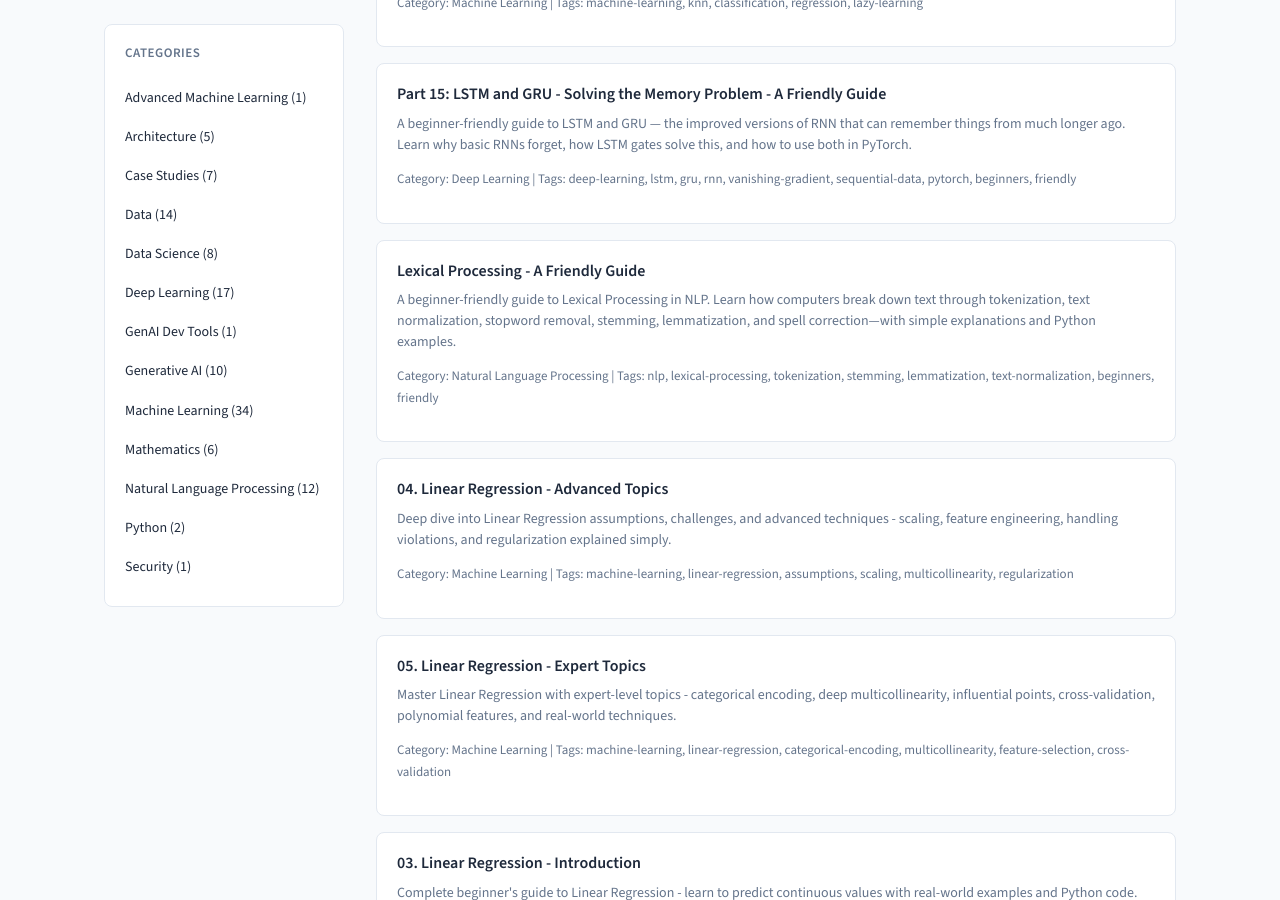
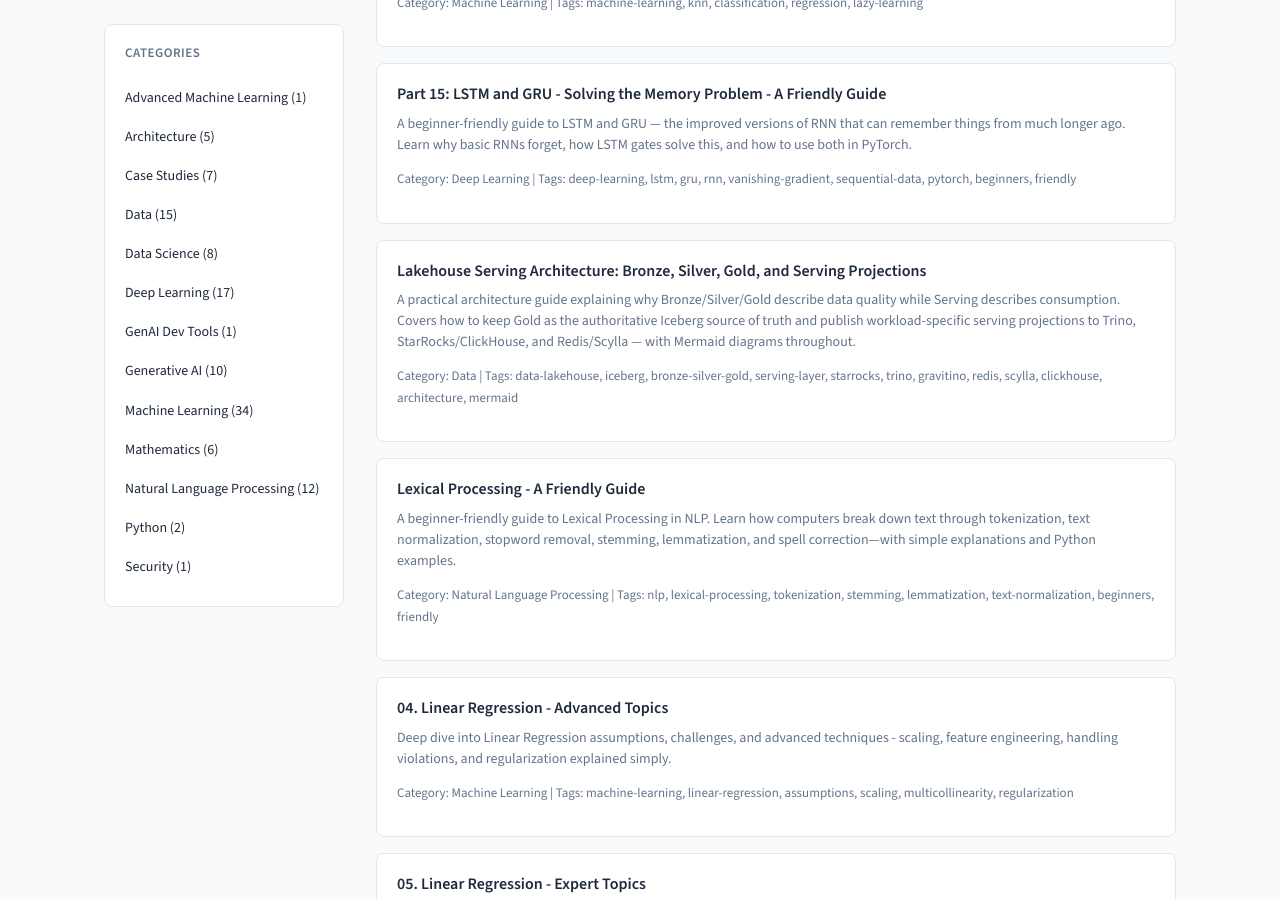
Before and after one commit to rilov/handbook, a Jekyll site: the page built from index.md, in a window 1280 px wide and 900 px high, scrolled down 6631 px. Built offline with Jekyll 4.4.1, drawn with Linux system fonts in a browser that asks for light colours; some of the changed lines change nothing that is shown.

Commit message:
Add Lakehouse Serving Architecture topic with Mermaid diagrams: Bronze/Silver/Gold vs Serving projections (Trino, StarRocks/ClickHouse, Redis/Scylla)

````diff
--- /dev/null
+++ b/_topics/Lakehouse Serving Architecture - Bronze Silver Gold and Serving Projections.md
@@ -0,0 +1,391 @@
+---
+title: "Lakehouse Serving Architecture: Bronze, Silver, Gold, and Serving Projections"
+category: Data
+order: 5
+permalink: /topics/lakehouse-serving-architecture/
+tags:
+  - data-lakehouse
+  - iceberg
+  - bronze-silver-gold
+  - serving-layer
+  - starrocks
+  - trino
+  - gravitino
+  - redis
+  - scylla
+  - clickhouse
+  - architecture
+  - mermaid
+summary: "A practical architecture guide explaining why Bronze/Silver/Gold describe data quality while Serving describes consumption. Covers how to keep Gold as the authoritative Iceberg source of truth and publish workload-specific serving projections to Trino, StarRocks/ClickHouse, and Redis/Scylla — with Mermaid diagrams throughout."
+date: 2026-08-08
+---
+
+# Lakehouse Serving Architecture: Bronze, Silver, Gold, and Serving Projections
+
+> **Core idea:** Bronze → Silver → Gold describes **data quality**. Serving describes **how the data is consumed**. These are two different axes, and conflating them leads to a weaker architecture.
+
+---
+
+## 1. The mistake to avoid
+
+A tempting but flawed design looks like this:
+
+<div class="mermaid">
+flowchart LR
+    A[Bronze Iceberg] --> B[Silver Iceberg]
+    B --> C[Gold Iceberg]
+    C --> D[Serving Iceberg]
+</div>
+
+This treats **Serving** as just another data-quality stage, like a "Platinum" tier. But serving is not about quality — Gold is already clean, governed, and business-ready. Serving is about **physically optimizing** that same Gold data for a specific consumer's latency and concurrency requirements.
+
+> **Memory trick:** Bronze/Silver/Gold answers "how trustworthy is this data?" Serving answers "how fast do I need to read it, and in what shape?"
+
+---
+
+## 2. Recommended architecture
+
+Keep Gold in Iceberg as the governed analytical source of truth. Then **publish** workload-specific serving projections from Gold — do not make Serving another Iceberg tier.
+
+<div class="mermaid">
+flowchart TB
+    subgraph LAKEHOUSE["Data Lakehouse"]
+        BZ[Bronze Iceberg<br/>Raw] --> SV[Silver Iceberg<br/>Clean]
+        SV --> GD[Gold Iceberg<br/>Business-ready Data Products]
+        GD -.-> OBJ[Pure Object Storage<br/>Gravitino Catalog]
+    end
+
+    GD -->|Publish / Materialize| PUB[Serving Publisher]
+
+    PUB --> AS[Analytical Serving<br/>Trino over Iceberg Gold]
+    PUB --> OLAP[Low-Latency OLAP Serving<br/>StarRocks / ClickHouse / Pinot]
+    PUB --> OPS[Operational Serving<br/>Redis / Scylla / Cassandra / PostgreSQL]
+
+    AS --> BI[BI / Analysts<br/>Ad-hoc SQL / Data Science]
+    OLAP --> DASH[Dashboards / Analytics APIs<br/>High concurrency]
+    OPS --> API[REST APIs / Applications<br/>Point lookup]
+</div>
+
+---
+
+## 3. Keep Gold in Iceberg
+
+Gold should remain the single authoritative business representation of your data.
+
+<div class="mermaid">
+flowchart TB
+    subgraph Bronze
+        B1[customer_raw]
+        B2[transaction_raw]
+    end
+    subgraph Silver
+        S1[customer_clean]
+        S2[transaction_clean]
+    end
+    subgraph Gold
+        G1[customer_360]
+        G2[account_position]
+        G3[customer_balance]
+        G4[transaction_summary]
+    end
+    B1 --> S1 --> G1
+    B2 --> S2 --> G4
+    S1 --> G2
+    S1 --> G3
+</div>
+
+Iceberg is well suited for Gold because it provides:
+
+- **Snapshots** — point-in-time, reproducible views of a table
+- **Schema evolution** — add, drop, or rename columns without rewriting data
+- **Partition evolution** — change partitioning strategy over time
+- **Metadata pruning** — skip irrelevant files using metadata, not full scans
+- **File-level statistics** — eliminate files before reading them
+
+These optimizations make large analytical scans efficient. But even with them, two very different query shapes emerge:
+
+```sql
+-- Point lookup — latency-sensitive
+SELECT balance
+FROM customer_account
+WHERE account_id = 'A123456';
+```
+
+```sql
+-- Analytical aggregation — the Iceberg/lakehouse sweet spot
+SELECT region, SUM(balance)
+FROM customer_account
+WHERE business_date = DATE '2026-08-08'
+GROUP BY region;
+```
+
+The aggregation query is what Iceberg and lakehouse engines excel at. The point lookup belongs in a serving database when strict latency matters.
+
+---
+
+## 4. Three serving classes
+
+This distinction is the key design principle: **Serving Zone is not one database — it is a publishing architecture.**
+
+| Requirement | Serving technology | Source |
+|---|---|---|
+| Seconds, large analytical queries | Trino → Iceberg | Gold Iceberg |
+| 100 ms–1 sec, high-concurrency analytics | StarRocks / ClickHouse | Gold Iceberg |
+| 1–20 ms point lookup | Redis / Scylla / Cassandra / PostgreSQL | Projection from Gold |
+| Full-text / search | OpenSearch | Projection from Gold |
+| ML / vector retrieval | Vector index / store | Projection from Gold |
+
+<div class="mermaid">
+flowchart LR
+    GD[Gold Iceberg] --> T[Trino<br/>Seconds]
+    GD --> SR[StarRocks / ClickHouse<br/>100ms - 1s]
+    GD --> KV[Redis / Scylla<br/>1-20ms]
+    GD --> OS[OpenSearch<br/>Search]
+    GD --> VEC[Vector Store<br/>ML / RAG]
+</div>
+
+---
+
+## 5. Architecture for Iceberg + Gravitino + Trino platforms
+
+<div class="mermaid">
+flowchart TB
+    APP[Applications] --> SQL[SQL / BI]
+    APP --> AAPI[Analytics API]
+    APP --> RAPI[REST API]
+
+    SQL --> TRINO[Trino]
+    AAPI --> SRK[StarRocks<br/>Hot OLAP]
+    RAPI --> KV[Redis / Scylla]
+
+    TRINO --> PUB[Serving Publisher<br/>Snapshot detection / CDC<br/>transformations / projection<br/>indexing / materialization]
+    SRK -.->|reads or is refreshed from| PUB
+    KV -.->|reads or is refreshed from| PUB
+
+    PUB --> GOLD[Gold Data Products<br/>Apache Iceberg]
+    GOLD --> GRAV[Gravitino / IRC]
+    GRAV --> OBJ[Pure Object Storage]
+</div>
+
+**Gravitino** continues to be the catalog and governance control point for Iceberg datasets. Its Iceberg REST service exposes the standard Iceberg REST API and includes capabilities such as credential vending, audit logging, and access control.
+
+**Trino** remains the general-purpose lakehouse query engine. It can query Iceberg directly and supports metadata/file caching and Iceberg materialized views.
+
+---
+
+## 6. StarRocks as the analytical serving zone
+
+StarRocks is worth evaluating seriously for the analytical serving tier because it offers two modes.
+
+### Mode A — query Iceberg directly
+
+<div class="mermaid">
+flowchart TB
+    APP[Application] --> SR[StarRocks]
+    SR --> GREST[Gravitino REST Catalog]
+    GREST --> GOLD[Iceberg Gold]
+    GOLD --> OBJ[Pure Object Storage]
+</div>
+
+StarRocks can query external Iceberg catalogs and supports the Iceberg REST catalog interface. Gravitino exposes an Iceberg REST catalog, so this pairing is worth testing against your specific Gravitino/StarRocks versions.
+
+This mode still ultimately reads lake/object-storage data — it is not the right choice for the most latency-sensitive workloads.
+
+### Mode B — materialize hot Gold data
+
+<div class="mermaid">
+flowchart TB
+    GOLD["Gold.customer_360<br/>(20 billion rows)"] -->|incremental materialization| SR[StarRocks]
+    SR --> C1[customer_summary]
+    SR --> C2[customer_position]
+    SR --> C3[daily_balance]
+    C1 --> Q[100ms-1s queries]
+    C2 --> Q
+    C3 --> Q
+</div>
+
+Once materialized, StarRocks owns an optimized copy and can add:
+
+- Indexes
+- Distribution / bucketing
+- Materialized views
+- Local cache / storage
+- Pre-aggregations
+
+StarRocks explicitly supports asynchronous materialized views over Iceberg tables, incrementally refreshes partitions when underlying Iceberg data changes, and can rewrite queries to use those materialized views automatically. StarRocks describes its engine as targeting sub-second, high-concurrency analytical queries.
+
+---
+
+## 7. Don't use StarRocks for everything
+
+Consider an API with strict SLAs:
+
+```text
+GET /customers/12345/balance
+
+P50 = 2 ms
+P99 = 8 ms
+20,000 requests/sec
+```
+
+Neither `API → Trino → Iceberg` nor a distributed analytical database is the right first choice here. Instead, publish a specialized projection:
+
+<div class="mermaid">
+flowchart LR
+    GOLD[Gold Iceberg] --> PUB[Serving Publisher]
+    PUB --> KV["Scylla / Redis<br/>Key: customer_id<br/>Value: balance, status, timestamp"]
+    KV --> API[API]
+</div>
+
+The stored record is intentionally tiny:
+
+```json
+{
+  "customer_id": "12345",
+  "balance": 12540.32,
+  "currency": "CAD",
+  "as_of": "2026-08-08T07:30:00"
+}
+```
+
+You do not copy the entire Gold dataset — you publish only the serving projection required by that specific service.
+
+---
+
+## 8. One Gold product, multiple projections
+
+<div class="mermaid">
+flowchart TB
+    GOLD["Gold Iceberg<br/>CUSTOMER_360"] --> TRINO[Trino<br/>Full data analytical access]
+    GOLD --> SRK[StarRocks<br/>Analytics projection]
+    GOLD --> SCY[Scylla<br/>Keyed projection]
+    GOLD --> OS[OpenSearch<br/>Search]
+    GOLD --> VEC[Vector Index<br/>AI / RAG]
+
+    TRINO --> AN[Analyst]
+    SRK --> DASH[Dashboard]
+    SCY --> API[API]
+</div>
+
+This is a stronger model than a linear `Bronze → Silver → Gold → Serving` Iceberg chain, because Serving is not a data-quality stage — it is **a physical optimization of Gold for a consumer SLA**.
+
+---
+
+## 9. Avoid dual writes
+
+Never let applications or pipelines independently write to two stores without a consistency strategy:
+
+<div class="mermaid">
+flowchart LR
+    SRC[Source] -->|write| ICE[Iceberg]
+    SRC -->|write, uncoordinated| RED[Redis]
+</div>
+
+Without coordination you can easily end up with:
+
+```text
+Iceberg = balance $100
+Redis   = balance $90
+```
+
+Instead, create an explicit publishing mechanism with checkpoints:
+
+<div class="mermaid">
+flowchart TB
+    COMMIT[Iceberg Commit] --> SNAP["Snapshot 105"]
+    SNAP --> PUB[Serving Publisher]
+    PUB --> SR2[StarRocks]
+    PUB --> SC2[Scylla]
+    PUB --> OS2[OpenSearch]
+    PUB --> CP["Checkpoint:<br/>Snapshot 105 published successfully"]
+</div>
+
+If the publisher crashes partway through:
+
+```text
+Snapshot 104 ✓
+Snapshot 105 ✕
+
+restart → 105 → replay
+```
+
+This gives you **idempotency** and **recoverability**.
+
+---
+
+## 10. Real-time freshness
+
+If you require seconds or milliseconds of freshness, don't wait for large Iceberg batch commits.
+
+<div class="mermaid">
+flowchart TB
+    KAFKA[Kafka / Event Stream] --> ICEP[Iceberg pipeline]
+    KAFKA --> SVP[Serving pipeline]
+    ICEP --> BSG[Bronze / Silver / Gold]
+    SVP --> SRSC[StarRocks / Scylla]
+    BSG -.->|periodic reconciliation| SRSC
+</div>
+
+```text
+FAST PATH
+Kafka ─────────────────────► Serving DB
+
+DURABLE / TRUTH PATH
+Kafka ──► Iceberg ──────────► reconciliation
+```
+
+This dual-path approach is particularly useful when the API requires very fresh data, while Iceberg remains the eventual source of truth for reconciliation.
+
+---
+
+## 11. Preferred end-to-end architecture
+
+<div class="mermaid">
+flowchart TB
+    subgraph Consumption
+        SQLBI[SQL / BI]
+        AAPI[Analytical API]
+        OAPI[Operational API]
+    end
+
+    SQLBI --> TRINO[Trino]
+    AAPI --> SRK[StarRocks]
+    OAPI --> KV[Redis / Scylla]
+
+    TRINO --> GOLD[Gold Iceberg<br/>Data Products]
+    SRK -.->|Serving Projections| GOLD
+    KV -.->|Serving Projections| GOLD
+
+    GOLD --> SILVER[Silver Iceberg]
+    SILVER --> BRONZE[Bronze Iceberg]
+
+    GOLD -.-> GRAV["Gravitino / IRC<br/>Governance, Classification,<br/>Authorization, Metadata,<br/>Credential Vending"]
+    GRAV -.-> OBJ[Pure Object Storage]
+</div>
+
+**Architectural rule:** *Iceberg Gold is authoritative. Serving stores are disposable, rebuildable projections optimized for consumer SLAs.*
+
+The major benefit: you never create a second system of record. If StarRocks, Redis, or Scylla is lost or corrupted, rebuild it from Gold Iceberg.
+
+---
+
+## 12. Summary
+
+| Layer | Purpose | Technology |
+|---|---|---|
+| Bronze | Raw ingestion | Iceberg |
+| Silver | Cleaned, conformed | Iceberg |
+| Gold | Business-ready, governed source of truth | Iceberg |
+| Analytical serving | Ad-hoc SQL, large scans | Trino over Gold |
+| Sub-second OLAP serving | Dashboards, high concurrency | StarRocks / ClickHouse materializations |
+| Operational serving | Point lookups, strict SLAs | Redis / Scylla projections from Gold |
+| Search serving | Full-text queries | OpenSearch projections |
+| ML serving | Vector retrieval / RAG | Vector store projections |
+
+**Default choices for an on-prem Iceberg + Gravitino platform:**
+
+- **Trino + Iceberg** for normal analytical serving
+- **StarRocks materializations** for high-concurrency, sub-second analytical serving
+- **Redis / Scylla-style projections** only for true point-lookup APIs
+
+This keeps the architecture open while avoiding the mistake of forcing Iceberg to behave like an OLTP or key-value store.
--- a/categories/data/index.md
+++ b/categories/data/index.md
@@ -15,3 +15,4 @@ Data engineering, modeling, and storage notes.
 - [Apache Iceberg — A Simple Guide]({{ site.baseurl }}{% link _topics/apache-iceberg-simple-guide.md %})
 - [Iceberg Query Engine Internals]({{ site.baseurl }}{% link _topics/iceberg-query-engine-internals.md %})
 - [LTAP, the IRC Catalog, and the Hidden Layers of Apache Iceberg]({{ site.baseurl }}{% link _topics/ltap-irc-iceberg-explained.md %}) - A plain-English guide to LTAP, the REST catalog, and how a query travels through the Iceberg stack
+- [Lakehouse Serving Architecture: Bronze, Silver, Gold, and Serving Projections]({{ site.baseurl }}/topics/lakehouse-serving-architecture) - Why Serving is a publishing architecture, not another Iceberg tier — Trino, StarRocks/ClickHouse, and Redis/Scylla projections from a single Gold source of truth, with Mermaid diagrams throughout
````
